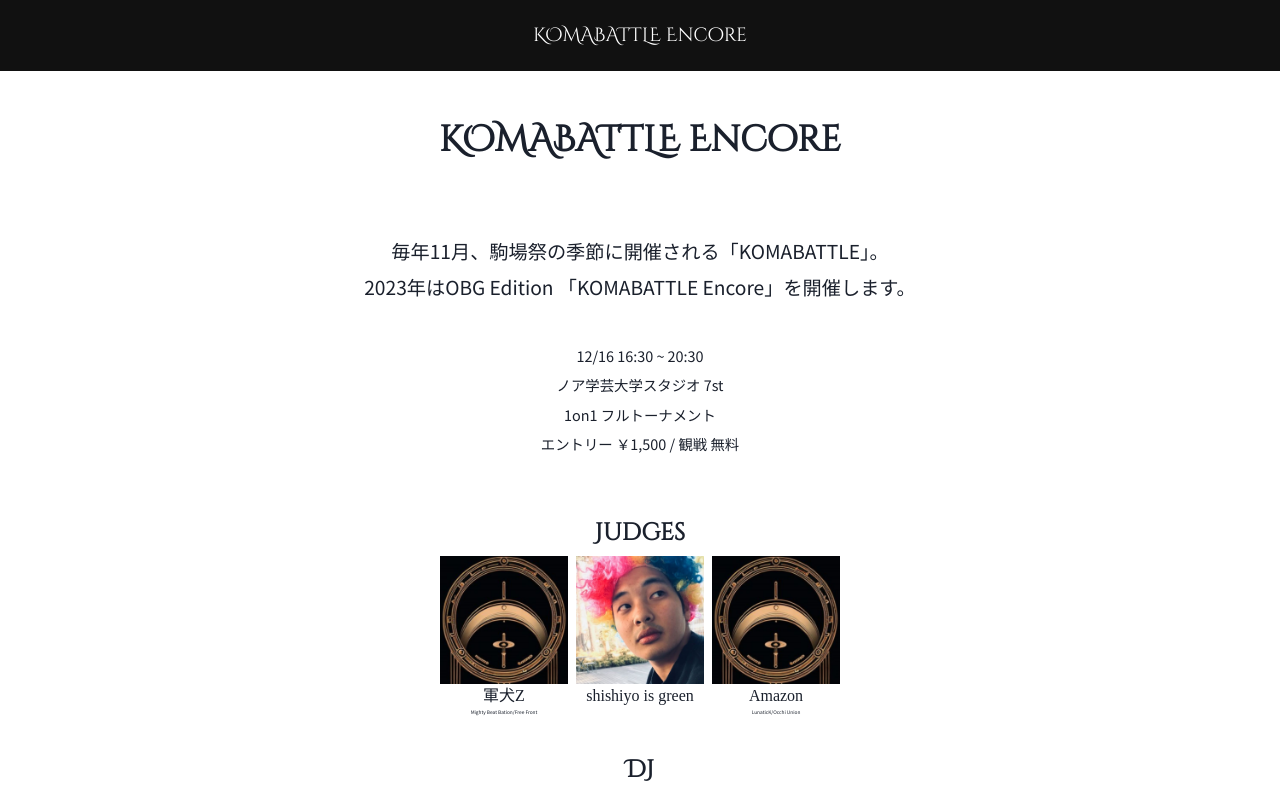
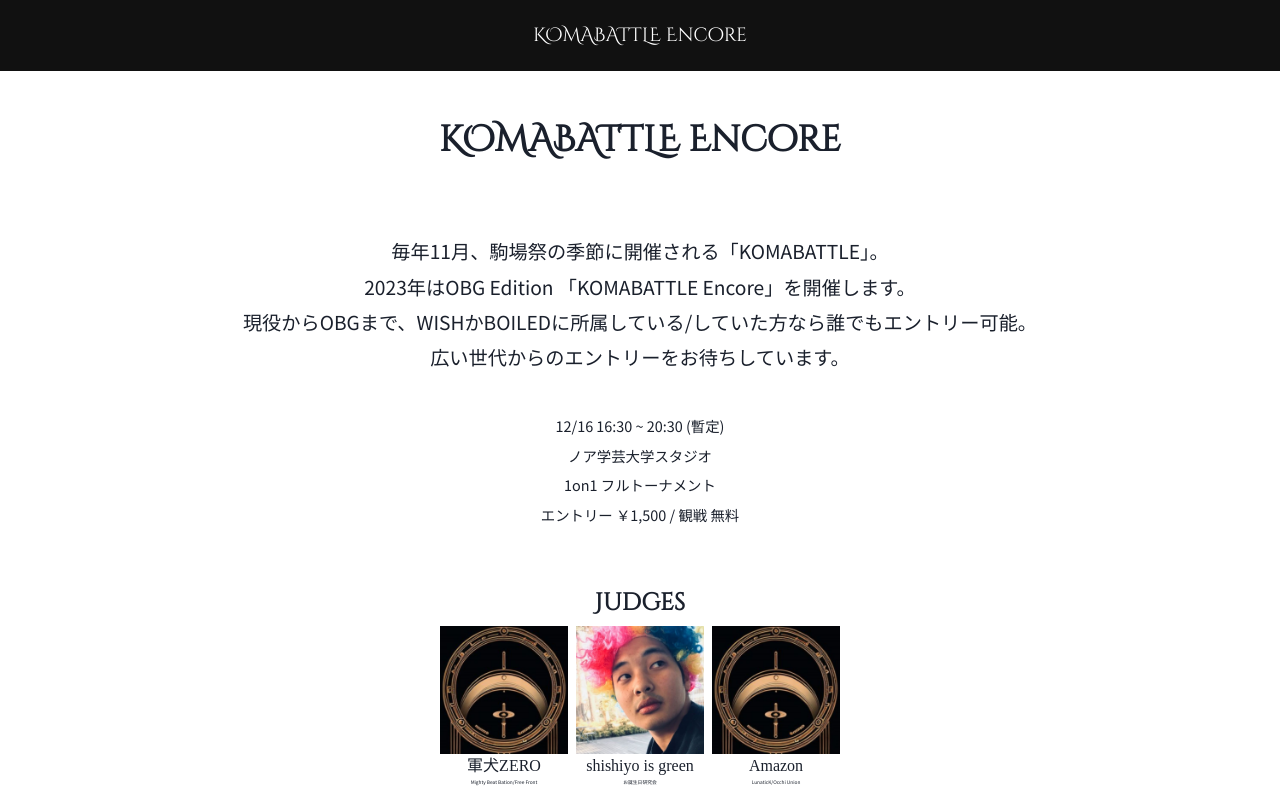
Before and after one commit to PlusF/KomabattleEncore, a Next.js app: page / in a window 1280 px wide. Shown: the top 791 px of the page. Built offline with nearby package versions, Linux system fonts and the light colour scheme; a web font is replaced by a local one.

Commit message:
remove unused package and modify description

```diff
--- a/components/description.tsx
+++ b/components/description.tsx
@@ -21,6 +21,12 @@ function Description() {
             <Text>
                 2023年はOBG Edition 「KOMABATTLE Encore」を開催します。
             </Text>
+            <Text>
+                現役からOBGまで、WISHかBOILEDに所属している/していた方なら誰でもエントリー可能。
+            </Text>
+            <Text>
+                広い世代からのエントリーをお待ちしています。
+            </Text>
         </VStack>
     )
 }
--- a/components/detail.tsx
+++ b/components/detail.tsx
@@ -13,10 +13,10 @@ function Detail() {
     return (
         <VStack sx={vstackStyle}>
             <Text>
-                12/16 16:30 ~ 20:30
+                12/16 16:30 ~ 20:30 (暫定)
             </Text>
             <Text>
-                ノア学芸大学スタジオ 7st
+                ノア学芸大学スタジオ
             </Text>
             <Text>
                 1on1 フルトーナメント
--- a/components/judgecard.tsx
+++ b/components/judgecard.tsx
@@ -74,14 +74,14 @@ function JudgeCard(props: { judge: Judge }) {
 function Judges() {
     const judges: Judge[] = [
         {
-            name: '軍犬Z',
+            name: '軍犬ZERO',
             src: 'tmp.jpg',
             description: 'Mighty Beat Bation/Free Front'
         },
         {
             name: 'shishiyo is green',
             src: 'judge2.jpg',
-            description: ''
+            description: 'お誕生日研究会'
         },
         {
             name: 'Amazon',
--- a/package.json
+++ b/package.json
@@ -15,7 +15,6 @@
     "@fontsource/roboto": "^5.0.8",
     "@fontsource/zen-kaku-gothic-antique": "^5.0.13",
     "@fontsource/zen-old-mincho": "^5.0.7",
-    "@next/font": "^13.5.4",
     "framer-motion": "^10.16.4",
     "fs": "^0.0.1-security",
     "googleapis": "^126.0.1",
```
Also changed, not shown: 1 other file (tests, documents, lock files or other folders).
